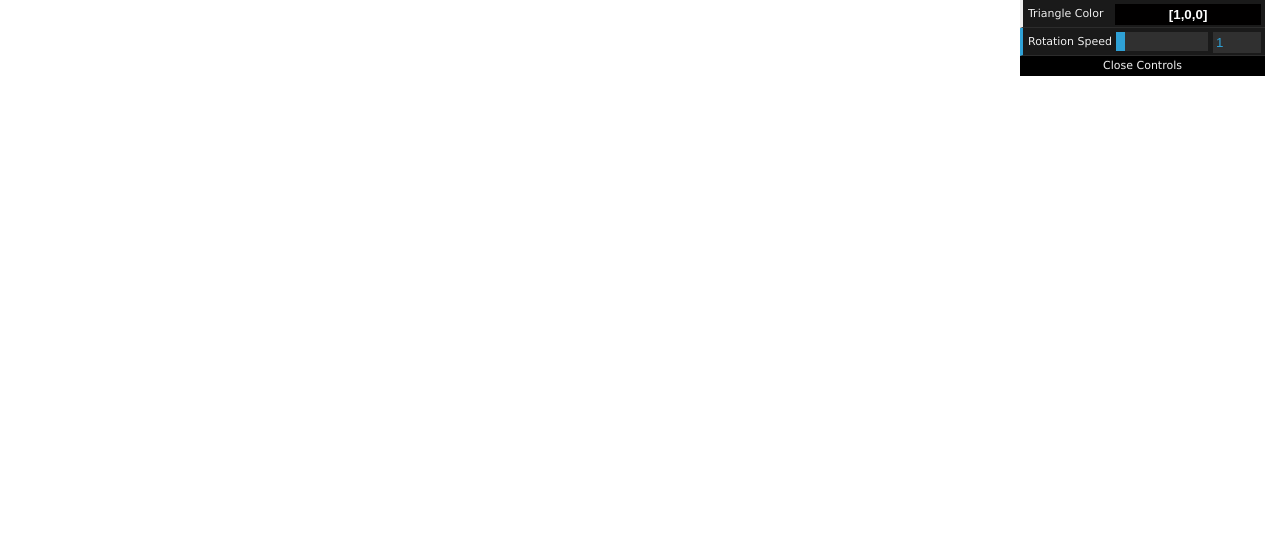
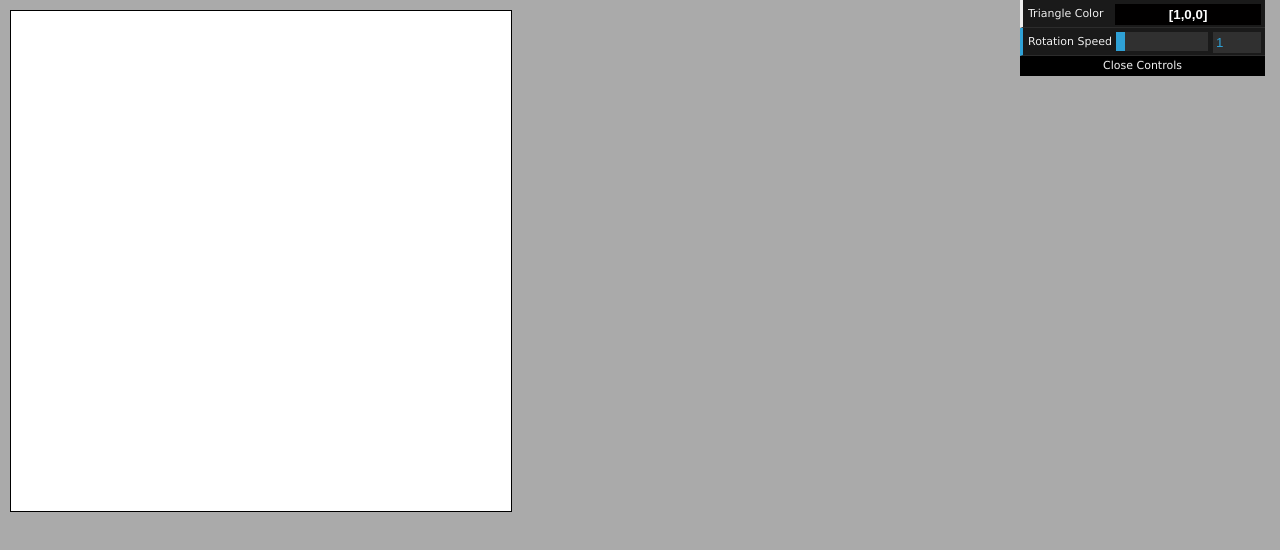
Before and after one commit to Melkov-source/vecxy, a website with bundled scripts: page game/template/index.html in a window 1280 px wide. Built offline with nearby package versions, Linux system fonts and the light colour scheme; what vecxy would draw is missing.

Commit message:
- feat: create styles for game project

```diff
--- a/game/rollup.config.js
+++ b/game/rollup.config.js
@@ -34,9 +34,9 @@ export default {
 
                 // Копируем HTML и CSS
                 { src: 'template/index.html', dest: 'build' },
-                { src: 'template/styles.css', dest: 'build' },
                 { src: 'template/favicon.ico', dest: 'build' },
 
+                { src: 'template/styles/*', dest: 'build/styles' },
                 { src: 'template/libs/*', dest: 'build/libs' },
 
                 //Sources
--- a/game/template/index.html
+++ b/game/template/index.html
@@ -2,32 +2,19 @@
 <html lang="en">
 
 <head>
+    <title>Vecxy</title>
+
     <meta charset="UTF-8">
     <meta name="viewport" content="width=device-width, initial-scale=1.0">
-    <title>Game Project</title>
 
-    <style>
-        body,
-        html {
-            width: 100%;
-            height: 100%;
-            margin: 0;
+    <link rel="stylesheet" href="./styles/index.css">
 
-            overflow: hidden;
-        }
-
-        #game-canvas {
-            width: 100%;
-            height: 100%;
-        }
-    </style>
-
+    <script type="module" src="./game.js"></script>
     <script type="text/javascript" src="./libs/dat.gui/dat.gui.min.js"></script>
-    <script type="module" src="./game.js"></script>
 </head>
 
 <body>
-    <canvas id="game-canvas" width="800" height="600"></canvas>
+    <canvas id="game-canvas"></canvas>
 </body>
 
 </html>
--- /dev/null
+++ b/game/template/styles/index.css
@@ -0,0 +1,25 @@
+body,
+html {
+    width: 100%;
+    height: 100%;
+    margin: 0;
+
+    background-color: rgba(170, 170, 170, 1);
+    font-family: Sans-Serif;
+
+    overflow: hidden;
+    box-sizing: border-box;
+    user-select: none;
+}
+
+#game-canvas {
+    background-color: #fff;
+    border: 1px solid black;
+
+    width: 500px;
+    height: 500px;
+
+    display: block;
+
+    margin: 10px;
+}
```
